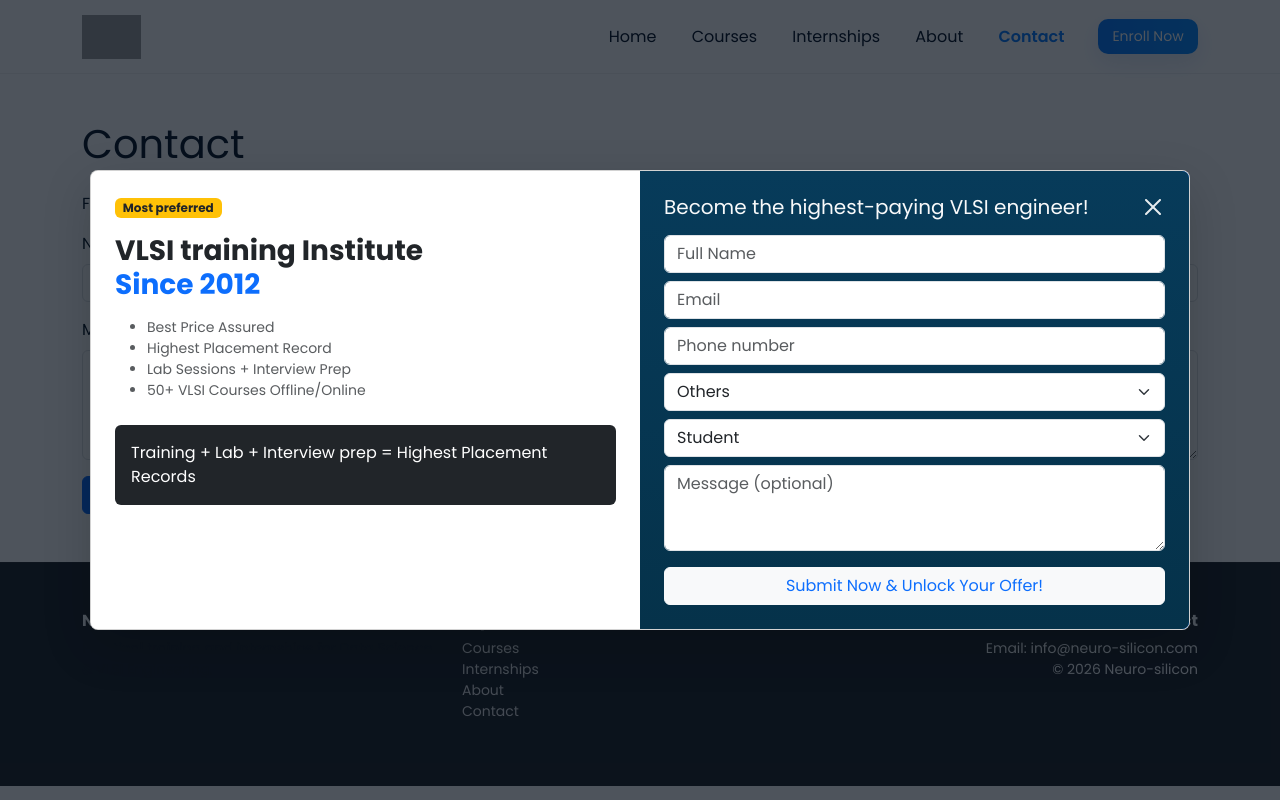
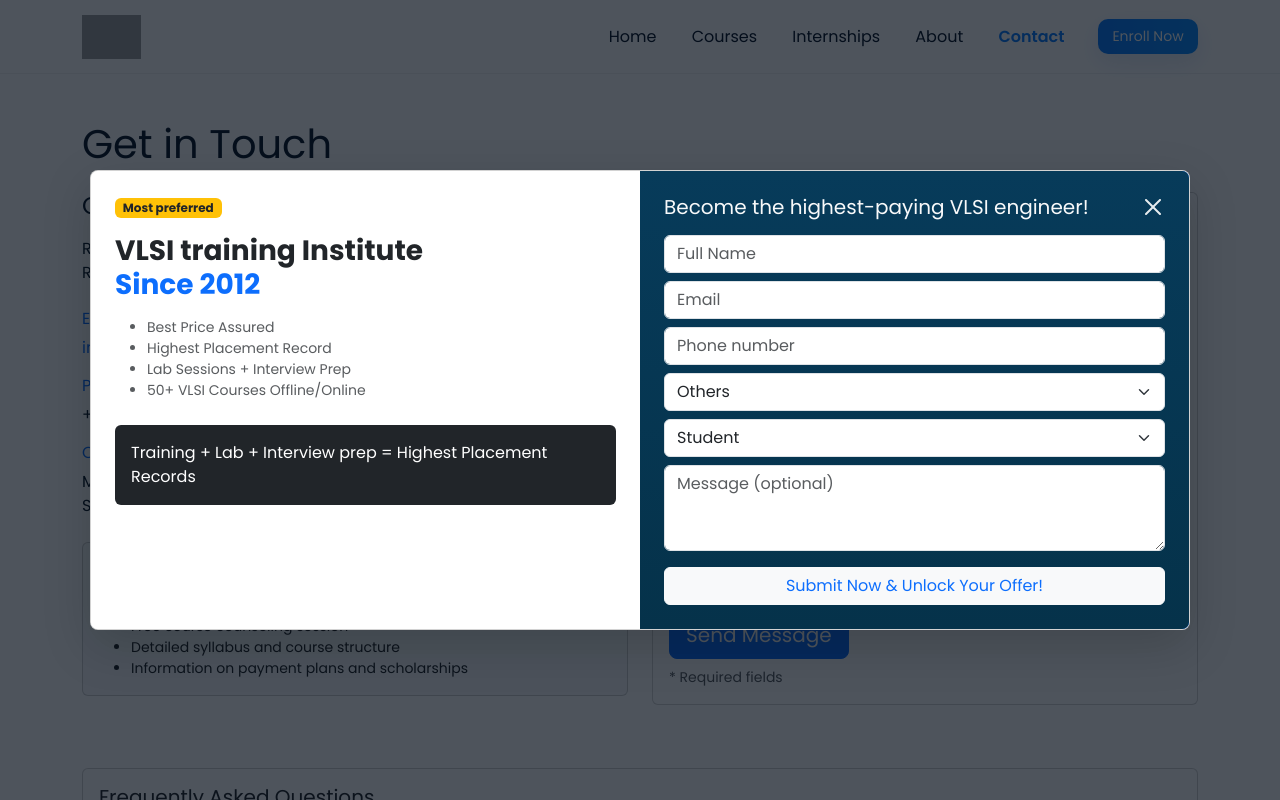
Before and after one commit to krriish12/Neuro-silicon.com, a React (Vite) app: page /contact in a window 1280 px wide. Shown: the top 800 px of the page. Built offline with nearby package versions, Linux system fonts and the light colour scheme; grey boxes are pictures that could not be loaded.

Commit message:
Revamp Contact page with new layout and details
Updated the Contact page layout and content to enhance user engagement and provide detailed contact information.

```diff
--- a/src/pages/Contact.jsx
+++ b/src/pages/Contact.jsx
@@ -3,26 +3,111 @@ import React from 'react'
 export default function Contact(){
   return (
     <main className="page-content container my-5">
-      <h1 className="mb-4">Contact</h1>
-      <p>For enquiries, email <a href="mailto:info@neuro-silicon.com">info@neuro-silicon.com</a> or use the form below.</p>
+      <h1 className="mb-4">Get in Touch</h1>
 
+      <div className="row g-4">
+        <div className="col-lg-6">
+          <div className="mb-4">
+            <h2 className="h4 mb-3">Contact Information</h2>
+            <p className="mb-4">Ready to start your journey in Data Science or VLSI Engineering? Reach out to us for course details, enrollment, or any questions.</p>
+
+            <div className="mb-3">
+              <h3 className="h6 text-primary">Email</h3>
+              <p><a href="mailto:info@neuro-silicon.com">info@neuro-silicon.com</a></p>
+            </div>
+
+            <div className="mb-3">
+              <h3 className="h6 text-primary">Phone</h3>
+              <p>+91-XXXX-XXXXXX (Mon-Sat, 9 AM - 6 PM IST)</p>
+            </div>
+
+            <div className="mb-4">
+              <h3 className="h6 text-primary">Office Hours</h3>
+              <p>Monday - Saturday: 9:00 AM - 6:00 PM<br/>Sunday: Closed</p>
+            </div>
+
+            <div className="card bg-light">
+              <div className="card-body">
+                <h3 className="h6 mb-3">What to Expect</h3>
+                <ul className="small mb-0">
+                  <li>Response within 24 hours</li>
+                  <li>Free course counseling session</li>
+                  <li>Detailed syllabus and course structure</li>
+                  <li>Information on payment plans and scholarships</li>
+                </ul>
+              </div>
+            </div>
+          </div>
+        </div>
+
+        <div className="col-lg-6">
+          <div className="card">
+            <div className="card-body">
+              <h2 className="h5 mb-4">Send us a Message</h2>
               <form className="row g-3">
                 <div className="col-md-6">
-          <label className="form-label">Name</label>
-          <input className="form-control" placeholder="Your name" />
+                  <label className="form-label">Full Name *</label>
+                  <input className="form-control" placeholder="Your name" required />
                 </div>
                 <div className="col-md-6">
-          <label className="form-label">Email</label>
-          <input className="form-control" placeholder="you@example.com" />
+                  <label className="form-label">Email *</label>
+                  <input type="email" className="form-control" placeholder="you@example.com" required />
+                </div>
+                <div className="col-md-6">
+                  <label className="form-label">Phone</label>
+                  <input type="tel" className="form-control" placeholder="+91-XXXXXXXXXX" />
+                </div>
+                <div className="col-md-6">
+                  <label className="form-label">Interest Area *</label>
+                  <select className="form-select" required>
+                    <option value="">Select...</option>
+                    <option value="data-science">Data Science & ML</option>
+                    <option value="vlsi">VLSI Design & Verification</option>
+                    <option value="ai">Advanced AI/ML</option>
+                    <option value="physical-design">Physical Design</option>
+                    <option value="internship">Internship Programs</option>
+                    <option value="other">Other</option>
+                  </select>
                 </div>
                 <div className="col-12">
-          <label className="form-label">Message</label>
-          <textarea className="form-control" rows="4" />
+                  <label className="form-label">Message *</label>
+                  <textarea className="form-control" rows="5" placeholder="Tell us about your background and what you'd like to learn..." required />
                 </div>
                 <div className="col-12">
-          <button type="button" className="btn btn-primary">Send</button>
+                  <button type="submit" className="btn btn-primary btn-lg">Send Message</button>
+                  <p className="small text-muted mt-2 mb-0">* Required fields</p>
                 </div>
               </form>
+            </div>
+          </div>
+        </div>
+      </div>
+
+      <div className="mt-5">
+        <div className="card">
+          <div className="card-body">
+            <h2 className="h5 mb-3">Frequently Asked Questions</h2>
+            <div className="row g-3">
+              <div className="col-md-6">
+                <h3 className="h6 text-primary">Do I need prior experience?</h3>
+                <p className="small mb-0">Most courses are designed for beginners to intermediate levels. We offer foundational courses that start from basics.</p>
+              </div>
+              <div className="col-md-6">
+                <h3 className="h6 text-primary">Are classes online or offline?</h3>
+                <p className="small mb-0">We offer both online and hybrid options to accommodate different learning preferences and locations.</p>
+              </div>
+              <div className="col-md-6">
+                <h3 className="h6 text-primary">What is the duration of courses?</h3>
+                <p className="small mb-0">Course duration ranges from 10-16 weeks depending on the program, with flexible weekend and evening batches.</p>
+              </div>
+              <div className="col-md-6">
+                <h3 className="h6 text-primary">Do you provide placement assistance?</h3>
+                <p className="small mb-0">Yes, we offer comprehensive placement support including resume building, interview prep, and connections with hiring partners.</p>
+              </div>
+            </div>
+          </div>
+        </div>
+      </div>
     </main>
   )
 }
```
Lines whose indentation alone changed are shown as unchanged.
